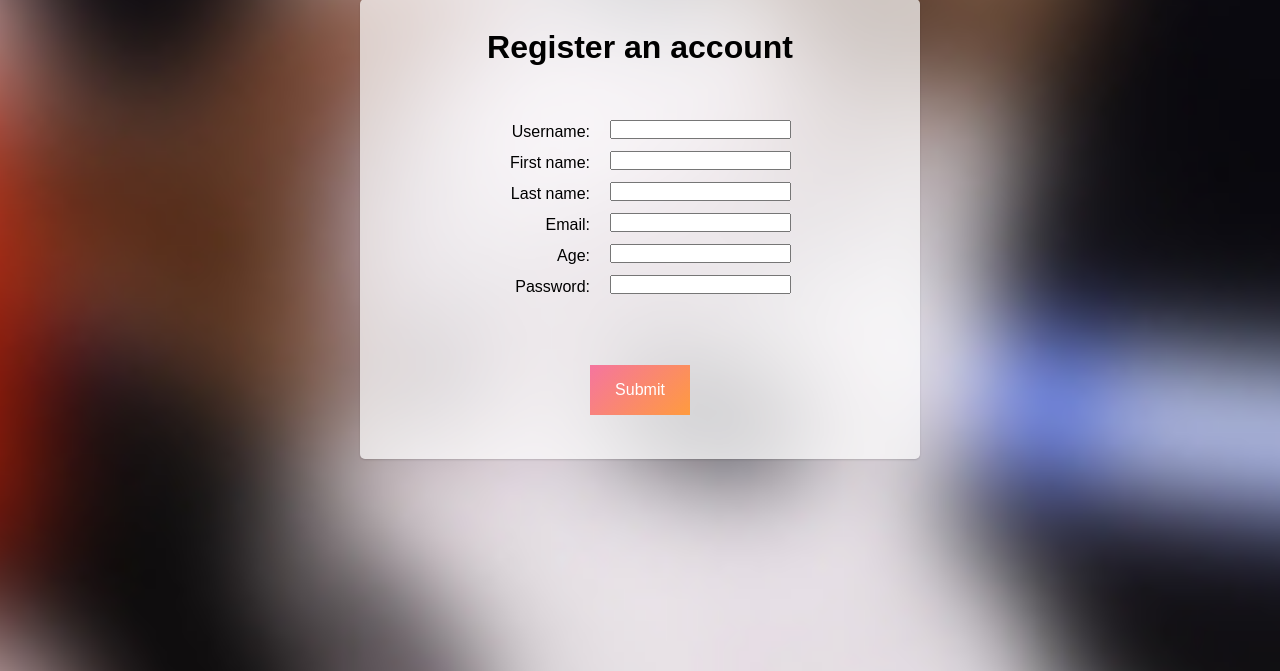
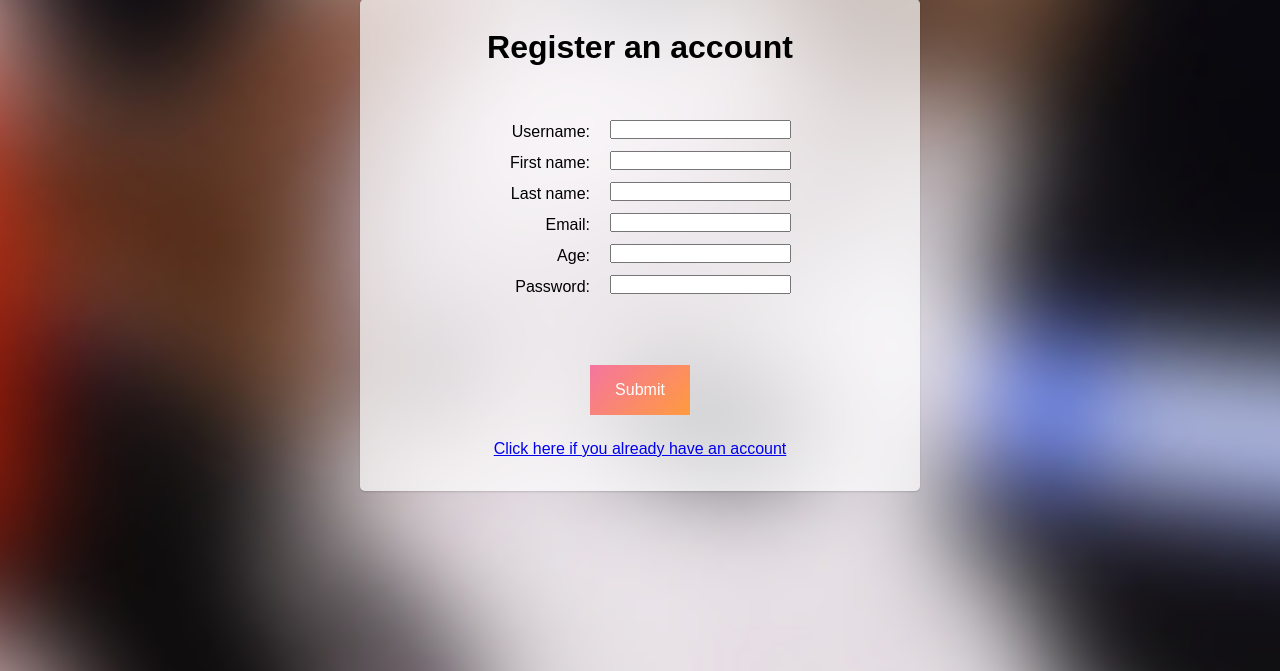
Before and after one commit to trilxs/340-sports, a PHP site: page /signup.php in a window 1280 px wide. Shown: the part 129-800 px from the top of the page. Run offline with PHP 8.4, Linux system fonts and the light colour scheme.

Commit message:
Added login and signup redirects

```diff
--- a/css/index.css
+++ b/css/index.css
@@ -52,6 +52,7 @@ html {
   right: 0;
   top: 0;
 }
+
 .header-button img:hover {
 
 	filter: invert(80%);
@@ -123,10 +124,10 @@ nav {
 }
 
 .game-tabs ul {
-
   display: flex;
   list-style-type: none;
 }
+
 nav ul a {
     width: 100px;
     color: #000000;
--- a/css/signup.css
+++ b/css/signup.css
@@ -15,7 +15,6 @@ html {
 
 .white-box {
   width: 500px;
-  height: 400px;
   margin-top: 10%;
   margin-left: auto;
   margin-right: auto;
--- a/login.php
+++ b/login.php
@@ -59,6 +59,7 @@
             <input name = "submit-button" class = "submit-button" type = "submit">
           </div>
         </form>
+        <div class="signup"><a href="signup.php">Click here to sign up</a></div>
       </body>
     </div>
   </div>
--- a/settings.php
+++ b/settings.php
@@ -12,7 +12,7 @@
       $newemail2 = mysqli_escape_string($conn, $_POST["newemail2"]);
       if(!empty($oldmail)){
         if($newemail1 != $newemail2){
-          $error = "Error, email's do not match";
+          $error = "Error, emails do not match";
           echo "<script type='text/javascript'>alert('$error');</script>";
         }
         else{
--- a/signup.php
+++ b/signup.php
@@ -50,7 +50,7 @@ session_start();
       if(mysqli_query($conn, $query)){
        echo "<script type='text/javascript'> document.location = 'success.php'; </script>";
       }
-      else{
+      else {
           $errorMessage = mysqli_error($conn);
           echo "<script>alert('Unable to register!')</script>";
       }
@@ -83,8 +83,8 @@ session_start();
           <div class = "submit-button-container">
             <input name = "submit-button" class ="submit-button" type="submit">
           </div>
-
         </form>
+        <div class="login"><a href="login.php">Click here if you already have an account</a></div>
       </body>
     </div>
   </div>
```
